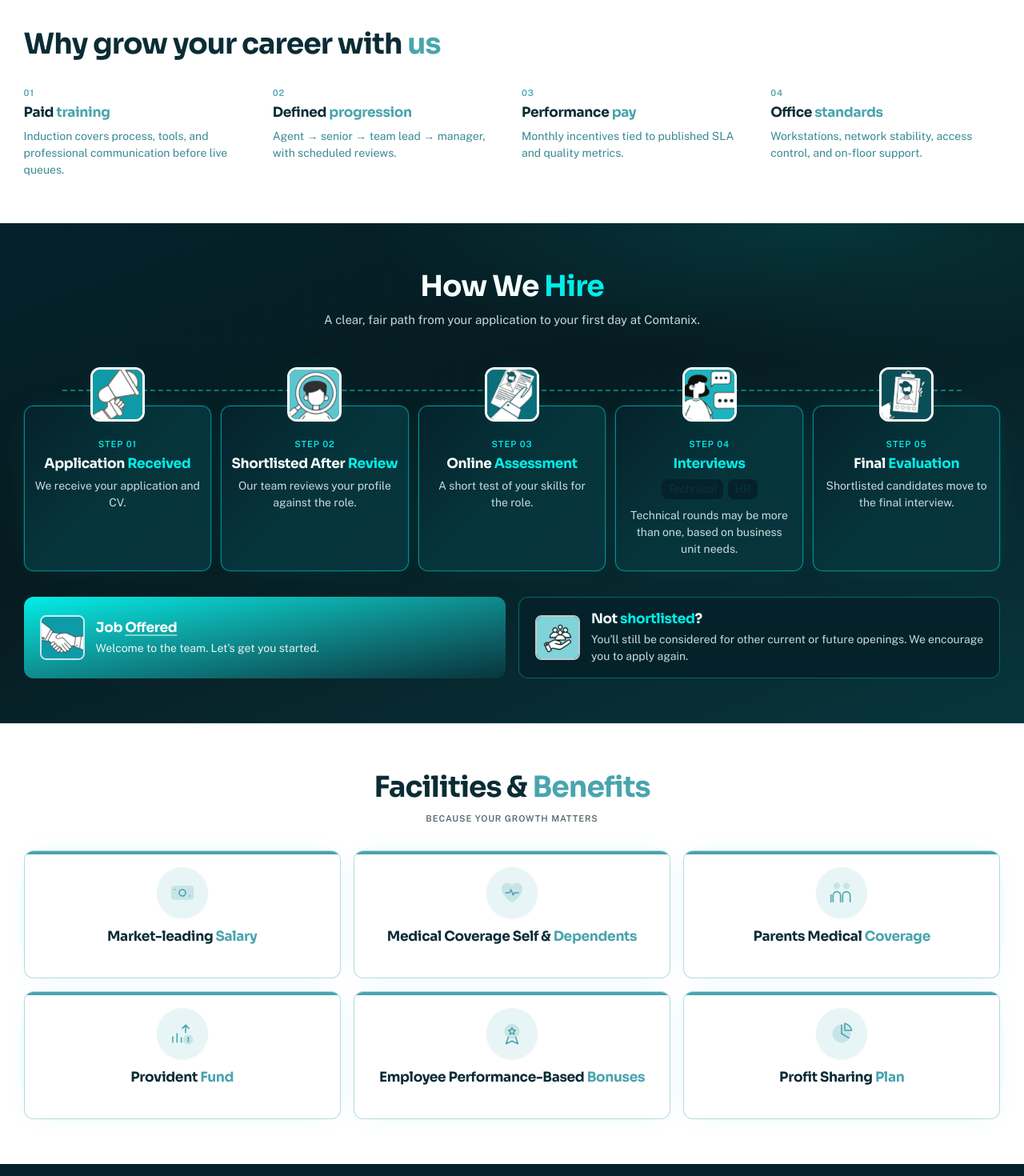
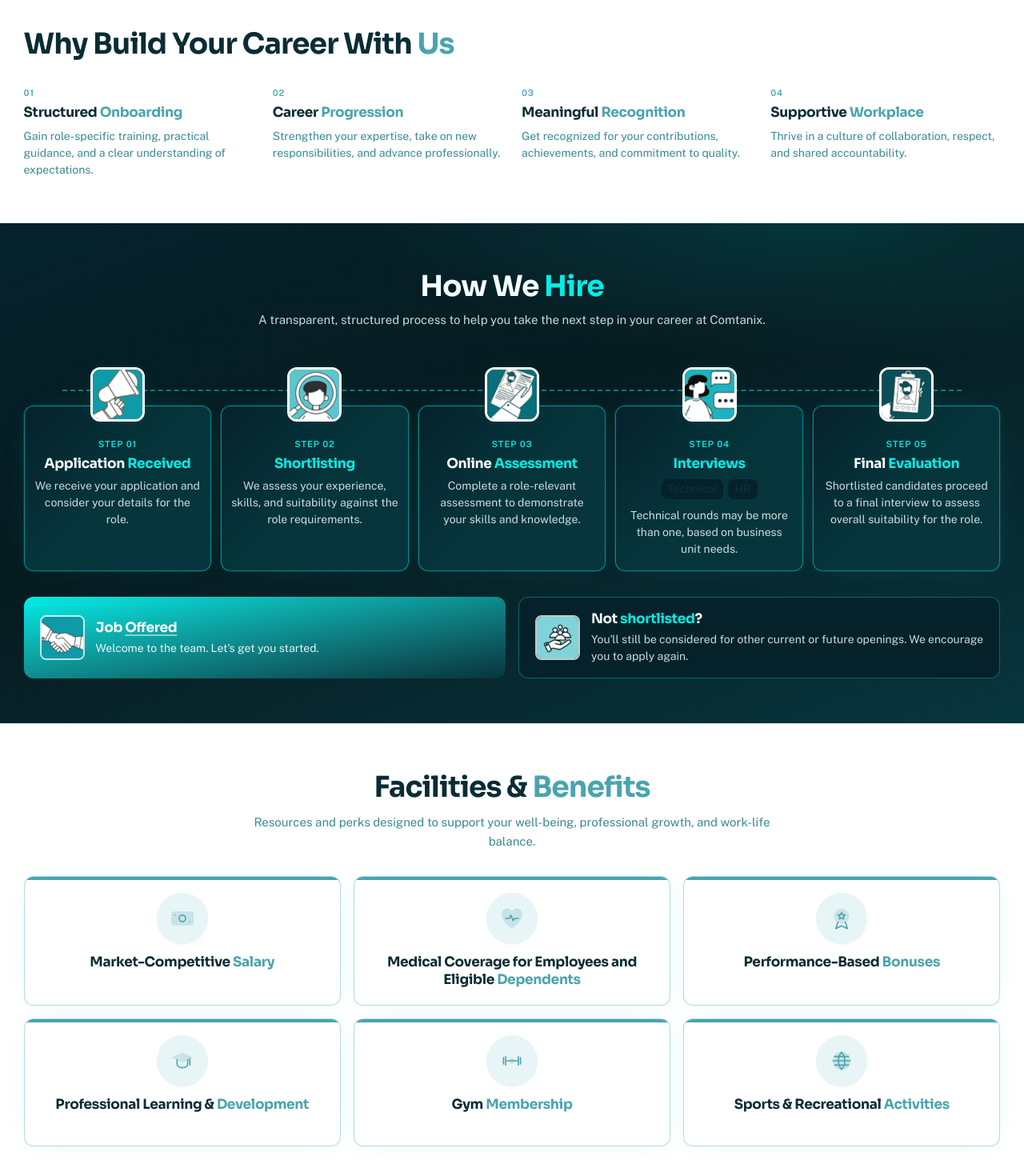
Before and after one commit to adnanhayat531/comtanixcareers, a Next.js app: page /careers in a window 1280 px wide. Shown: the part 1560-3030 px from the top of the page at 80% size. Built offline with nearby package versions, Linux system fonts and the light colour scheme; no server answers.

Commit message:
Enhance content and styles across multiple pages for improved clarity and engagement. Update titles, descriptions, and benefits to better reflect Comtanix's values and offerings, while refining visual elements for a more cohesive user experience.

```diff
--- a/src/app/about/page.tsx
+++ b/src/app/about/page.tsx
@@ -12,7 +12,7 @@ import { LEARNING, VALUES } from "@/lib/data/content";
 export const metadata: Metadata = {
   title: "About Us",
   description:
-    "A global technology company — trusted professionals delivering innovative, enterprise-grade IT services and measurable business value worldwide.",
+    "Technology expertise for modern enterprises — trusted professionals delivering innovative, enterprise-grade IT services and measurable business value worldwide.",
 };
 
 export default function AboutPage() {
@@ -20,7 +20,7 @@ export default function AboutPage() {
     <>
       <PageHero
         eyebrow="About Us"
-        title="A Global Technology Company"
+        title="Technology Expertise for Modern Enterprises"
         description="Trusted technology professionals delivering innovative, enterprise-grade IT services and measurable business value worldwide."
         image="/about/hero.png?v=3"
         imageAlt="Comtanix team collaborating in the office"
@@ -47,19 +47,19 @@ export default function AboutPage() {
             />
             <div className="type-body space-y-4 text-muted">
               <p>
-                Comtanix was built around a clear ambition: bringing expertise,
-                technology, and people together to solve complex business
-                challenges. As enterprise needs have evolved, so have our
-                capabilities across software development, AI and automation,
-                cybersecurity, e-commerce, finance, and specialized business
-                services.
+                Comtanix was founded on a clear ambition: to bring together
+                technology, expertise, and people to address complex business
+                challenges. Over the years, our capabilities have evolved
+                alongside the needs of global organizations, spanning software
+                development, AI and automation, cybersecurity, e-commerce,
+                finance, and specialized business services.
               </p>
               <p>
-                Today, we help organizations address complex technical needs,
-                strengthen operations, and pursue new opportunities. Our
-                approach remains rooted in understanding client objectives,
-                building the right capabilities, and maintaining accountability
-                in every engagement.
+                Today, we support organizations in advancing their technology
+                initiatives, strengthening business operations, and responding
+                to evolving market demands. Our approach combines an
+                understanding of business priorities with the right expertise,
+                disciplined execution, and accountability at every stage.
               </p>
               <p>
                 As technology advances, so do we. Through continuous learning,
@@ -85,8 +85,8 @@ export default function AboutPage() {
         <Container>
           <SectionHeading
             eyebrow="Values"
-            title="Building Teams. Setting Standards"
-            description="Our approach to talent, performance, and professional conduct is guided by clear expectations at every stage."
+            title="Principles That Define Who We Are"
+            description="Our values establish the foundation for responsible decisions, trusted relationships, and a sustained commitment to professional excellence."
           />
           <ol className="grid grid-cols-1 gap-4 sm:grid-cols-2 lg:grid-cols-3 lg:gap-5">
             {VALUES.map((v, i) => (
--- a/src/app/apply/page.tsx
+++ b/src/app/apply/page.tsx
@@ -21,6 +21,7 @@ export default function ApplyPage() {
         description="Choose a listed opening, confirm the job facts, and send your application. Looking for later roles? Use Submit CV for the talent pool."
         image="/careers-collab.jpg"
         imageAlt="Apply to a current Comtanix opening"
+        imagePosition="faces"
       >
         <Button href="#application" variant="white">
           Apply now <ArrowRight className="h-4 w-4" aria-hidden />
--- a/src/app/careers/page.tsx
+++ b/src/app/careers/page.tsx
@@ -19,20 +19,20 @@ export const dynamic = "force-dynamic";
 
 const WHY = [
   {
-    title: "Paid training",
-    body: "Induction covers process, tools, and professional communication before live queues.",
+    title: "Structured Onboarding",
+    body: "Gain role-specific training, practical guidance, and a clear understanding of expectations.",
   },
   {
-    title: "Defined progression",
-    body: "Agent → senior → team lead → manager, with scheduled reviews.",
+    title: "Career Progression",
+    body: "Strengthen your expertise, take on new responsibilities, and advance professionally.",
   },
   {
-    title: "Performance pay",
-    body: "Monthly incentives tied to published SLA and quality metrics.",
+    title: "Meaningful Recognition",
+    body: "Get recognized for your contributions, achievements, and commitment to quality.",
   },
   {
-    title: "Office standards",
-    body: "Workstations, network stability, access control, and on-floor support.",
+    title: "Supportive Workplace",
+    body: "Thrive in a culture of collaboration, respect, and shared accountability.",
   },
 ] as const;
 
@@ -95,7 +95,7 @@ export default function CareersPage() {
 
       <Section className="theme-light site-light-section border-t border-line">
         <Container>
-          <SectionHeading title="Why grow your career with us" />
+          <SectionHeading title="Why Build Your Career With Us" />
           <div className="grid grid-cols-1 gap-5 sm:grid-cols-2 lg:grid-cols-4 lg:gap-6">
             {WHY.map((w, i) => (
               <div key={w.title}>
--- a/src/app/page.tsx
+++ b/src/app/page.tsx
@@ -120,7 +120,7 @@ export default function HomePage() {
             {WHY_COMTANIX.map((w, i) => (
               <li
                 key={w.title}
-                className="glass-card min-w-0 overflow-hidden rounded-[1.1rem]"
+                className="glass-card group min-w-0 overflow-hidden rounded-[1.1rem] transition hover:shadow-[0_0_0_1px_var(--glow),var(--glow-cyan)]"
               >
                 <div className="relative aspect-[16/10] w-full overflow-hidden">
                   <Image
@@ -128,7 +128,7 @@ export default function HomePage() {
                     alt=""
                     fill
                     sizes="(max-width: 768px) 100vw, (max-width: 1024px) 50vw, 33vw"
-                    className="object-cover object-center"
+                    className="object-cover object-center transition duration-500 group-hover:scale-[1.03]"
                   />
                   {/* Teal grade only — never white wash on photos */}
                   <div className="absolute inset-0 bg-gradient-to-t from-[#05222B]/75 via-[#06343B]/30 to-transparent" />
--- a/src/components/careers/FacilitiesBenefits.tsx
+++ b/src/components/careers/FacilitiesBenefits.tsx
@@ -3,7 +3,7 @@ import { Container, Section } from "@/components/ui/Section";
 
 const BENEFITS = [
   {
-    title: "Market-leading Salary",
+    title: "Market-Competitive Salary",
     icon: (
       <svg viewBox="0 0 48 48" aria-hidden className="h-full w-full">
         <rect className="fill-a" x="4" y="12" width="40" height="24" rx="4" />
@@ -13,7 +13,7 @@ const BENEFITS = [
     ),
   },
   {
-    title: "Medical Coverage Self & Dependents",
+    title: "Medical Coverage for Employees and Eligible Dependents",
     icon: (
       <svg viewBox="0 0 48 48" aria-hidden className="h-full w-full">
         <path
@@ -25,28 +25,7 @@ const BENEFITS = [
     ),
   },
   {
-    title: "Parents Medical Coverage",
-    icon: (
-      <svg viewBox="0 0 48 48" aria-hidden className="h-full w-full">
-        <circle className="fill-a" cx="15" cy="11" r="5" />
-        <circle className="fill-a" cx="33" cy="11" r="5" />
-        <path d="M8 41V29a7 7 0 0 1 14 0v12M26 41V29a7 7 0 0 1 14 0v12M4 28v13" />
-      </svg>
-    ),
-  },
-  {
-    title: "Provident Fund",
-    icon: (
-      <svg viewBox="0 0 48 48" aria-hidden className="h-full w-full">
-        <path d="M6 40V30M14 40V24M22 40V32" />
-        <path d="M30 22V8M24 14l6-6 6 6" />
-        <circle className="fill-a" cx="35" cy="35" r="8" />
-        <path d="M35 31v8" />
-      </svg>
-    ),
-  },
-  {
-    title: "Employee Performance-Based Bonuses",
+    title: "Performance-Based Bonuses",
     icon: (
       <svg viewBox="0 0 48 48" aria-hidden className="h-full w-full">
         <circle className="fill-a" cx="24" cy="20" r="13" />
@@ -55,12 +34,29 @@ const BENEFITS = [
     ),
   },
   {
-    title: "Profit Sharing Plan",
+    title: "Professional Learning & Development",
+    icon: (
+      <svg viewBox="0 0 48 48" aria-hidden className="h-full w-full">
+        <path className="fill-a" d="M6 18l18-8 18 8-18 8-18-8z" />
+        <path d="M14 22v8c0 4 4.5 7 10 7s10-3 10-7v-8M38 20v12" />
+      </svg>
+    ),
+  },
+  {
+    title: "Gym Membership",
+    icon: (
+      <svg viewBox="0 0 48 48" aria-hidden className="h-full w-full">
+        <path d="M8 18v12M12 16v16M36 16v16M40 18v12M14 24h20" />
+        <circle className="fill-a" cx="24" cy="24" r="4" />
+      </svg>
+    ),
+  },
+  {
+    title: "Sports & Recreational Activities",
     icon: (
       <svg viewBox="0 0 48 48" aria-hidden className="h-full w-full">
         <circle className="fill-a" cx="24" cy="24" r="16" />
-        <path d="M24 8v16l13.6 8" />
-        <path d="M30 5a19 19 0 0 1 13 13H30z" />
+        <path d="M24 8c4 4 6 10 6 16s-2 12-6 16M24 8c-4 4-6 10-6 16s2 12 6 16M8 24h32M11 16h26M11 32h26" />
       </svg>
     ),
   },
@@ -77,8 +73,9 @@ export function FacilitiesBenefits() {
           <h2 className="type-h2 text-center text-ink">
             <BrandAccentText>Facilities & Benefits</BrandAccentText>
           </h2>
-          <p className="type-eyebrow mt-2.5 text-center text-ink/70">
-            Because your growth matters
+          <p className="type-body mx-auto mt-2.5 max-w-2xl text-center text-muted">
+            Resources and perks designed to support your well-being,
+            professional growth, and work-life balance.
           </p>
 
           <ul className="mt-6 grid grid-cols-2 gap-2.5 sm:mt-8 sm:gap-3 md:grid-cols-3 md:gap-4">
--- a/src/components/careers/HowWeHire.tsx
+++ b/src/components/careers/HowWeHire.tsx
@@ -6,19 +6,19 @@ const STEPS = [
   {
     n: "01",
     title: "Application Received",
-    body: "We receive your application and CV.",
+    body: "We receive your application and consider your details for the role.",
     icon: "/careers/hire/step-01.png",
   },
   {
     n: "02",
-    title: "Shortlisted After Review",
-    body: "Our team reviews your profile against the role.",
+    title: "Shortlisting",
+    body: "We assess your experience, skills, and suitability against the role requirements.",
     icon: "/careers/hire/step-02.png",
   },
   {
     n: "03",
     title: "Online Assessment",
-    body: "A short test of your skills for the role.",
+    body: "Complete a role-relevant assessment to demonstrate your skills and knowledge.",
     icon: "/careers/hire/step-03.png",
   },
   {
@@ -31,7 +31,7 @@ const STEPS = [
   {
     n: "05",
     title: "Final Evaluation",
-    body: "Shortlisted candidates move to the final interview.",
+    body: "Shortlisted candidates proceed to a final interview to assess overall suitability for the role.",
     icon: "/careers/hire/step-05.png",
   },
 ] as const;
@@ -47,9 +47,9 @@ export function HowWeHire() {
           <h2 className="type-h2 text-center text-[var(--hire-ink)]">
             <BrandAccentText>How We Hire</BrandAccentText>
           </h2>
-          <p className="type-body mx-auto mt-2 max-w-lg px-1 text-center text-[var(--hire-mute)]">
-            A clear, fair path from your application to your first day at
-            Comtanix.
+          <p className="type-body mx-auto mt-2 max-w-2xl px-1 text-center text-[var(--hire-mute)]">
+            A transparent, structured process to help you take the next step in
+            your career at Comtanix.
           </p>
 
           <ol className="relative mt-8 grid grid-cols-1 gap-6 sm:mt-10 sm:grid-cols-2 sm:gap-x-4 sm:gap-y-8 lg:mt-12 lg:grid-cols-3 lg:gap-4 xl:grid-cols-5 xl:gap-3">
--- a/src/lib/data/content.ts
+++ b/src/lib/data/content.ts
@@ -23,18 +23,18 @@ export const STATS = [
 
 export const VALUES = [
   {
-    title: "Merit & Potential",
-    body: "We assess capability, professional conduct, and growth potential to build teams suited to the work.",
+    title: "Integrity in Practice",
+    body: "We act with honesty, uphold ethical principles, and ensure our conduct reflects the trust placed in us.",
     image: "/values/recruit-well-v2.png",
   },
   {
-    title: "Professional Excellence",
-    body: "We uphold defined quality standards, clear communication, and disciplined execution across assignments.",
+    title: "Excellence in Execution",
+    body: "We combine technical knowledge, sound judgment, and disciplined execution to uphold quality across our work and relationships.",
     image: "/values/train-fully-v2.png",
   },
   {
-    title: "Continuous Improvement",
-    body: "We use feedback, performance insights, and shared learning to strengthen how our teams work.",
+    title: "Growth Through Innovation",
+    body: "We embrace new perspectives, advance our capabilities, and continually seek better ways to address evolving business and technology needs.",
     image: "/values/deliver-results-v2.png",
   },
 ] as const;
```
